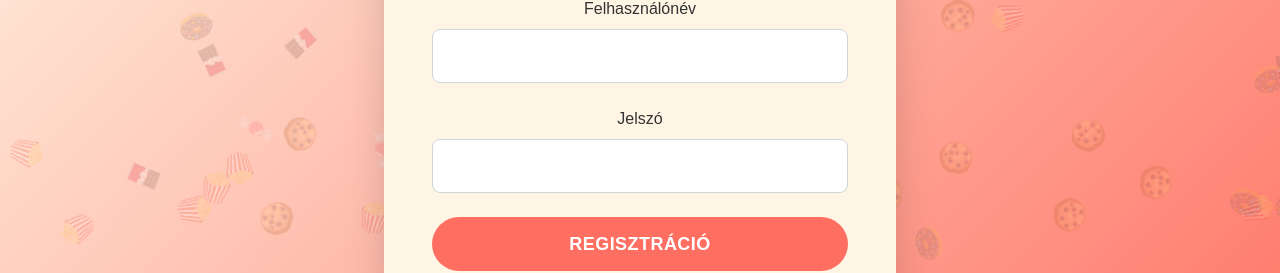
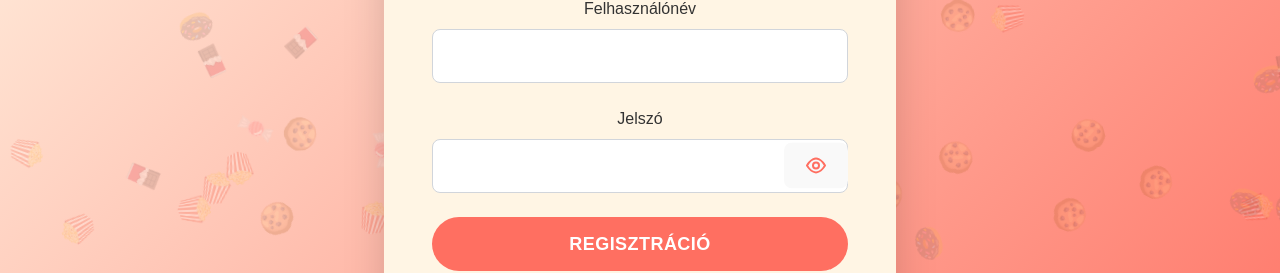
Before and after one commit to BoteeeB/SnackShop_ProbaFeladat, a React (Vite) app in the folder snackshop/client/: page /register in a window 1280 px wide. Shown: the part 282-555 px from the top of the page. Built offline with nearby package versions, Linux system fonts and the light colour scheme.

Commit message:
register form korrekció
Előző commit-ból lemaradt a register jelszó láthatóság.

```diff
--- a/snackshop/client/src/pages/Register.tsx
+++ b/snackshop/client/src/pages/Register.tsx
@@ -7,6 +7,7 @@ import FallingSnacks from "../components/FallingSnacks";
 
 export default function Register() {
   const [form, setForm] = useState({ username: "", password: "" });
+  const [showPassword, setShowPassword] = useState(false);
   const [error, setError] = useState("");
   const [success, setSuccess] = useState(false);
   const navigate = useNavigate();
@@ -141,7 +142,7 @@ export default function Register() {
             ref={(el) => {
               formFieldRefs.current[1] = el;
             }}
-            className="w-full"
+            className="w-full relative"
           >
             <label
               className="block mb-2 text-[#333333] font-medium"
@@ -150,14 +151,68 @@ export default function Register() {
               Jelszó
             </label>
             <input
-              type="password"
+              type={showPassword ? "text" : "password"}
               name="password"
               value={form.password}
               onChange={handleChange}
               autoComplete="current-password"
               required
-              className="w-full border border-gray-300 rounded-lg px-4 py-3 focus:outline-none focus:ring-2 focus:ring-[#FF6F61] transition text-lg"
+              className="w-full border border-gray-300 rounded-lg px-4 py-3 pr-12 focus:outline-none focus:ring-2 focus:ring-[#FF6F61] transition text-lg"
             />
+
+            <button
+              type="button"
+              onClick={() => setShowPassword(!showPassword)}
+              className="absolute top-[68%] right-[0%] transform -translate-y-1/2 text-[#FF6F61] hover:text-[#FF6F61] focus:outline-none"
+              aria-label={showPassword ? "Rejtse el a jelszót" : "Jelszó megjelenítése"}
+              tabIndex={-1}
+            >
+              {showPassword ? (
+                <svg
+                  xmlns="http://www.w3.org/2000/svg"
+                  className="h-6 w-6"
+                  fill="none"
+                  viewBox="0 0 24 24"
+                  stroke="currentColor"
+                >
+                  <path
+                    strokeLinecap="round"
+                    strokeLinejoin="round"
+                    strokeWidth={2}
+                    d="M17.94 17.94a9.969 9.969 0 01-5.94 1.88c-5 0-9-7-9-7a13.57 13.57 0 013.36-4.74"
+                  />
+                  <path
+                    strokeLinecap="round"
+                    strokeLinejoin="round"
+                    strokeWidth={2}
+                    d="M3 3l18 18"
+                  />
+                </svg>
+              ) : (
+                <svg
+                  xmlns="http://www.w3.org/2000/svg"
+                  className="h-6 w-6"
+                  fill="none"
+                  viewBox="0 0 24 24"
+                  stroke="currentColor"
+                >
+                  <path
+                    strokeLinecap="round"
+                    strokeLinejoin="round"
+                    strokeWidth={2}
+                    d="M12 5c5 0 9 7 9 7s-4 7-9 7-9-7-9-7 4-7 9-7z"
+                  />
+                  <circle
+                    cx="12"
+                    cy="12"
+                    r="3"
+                    strokeLinecap="round"
+                    strokeLinejoin="round"
+                    strokeWidth={2}
+                  />
+                </svg>
+              )}
+            </button>
           </div>
 
           <button
```
